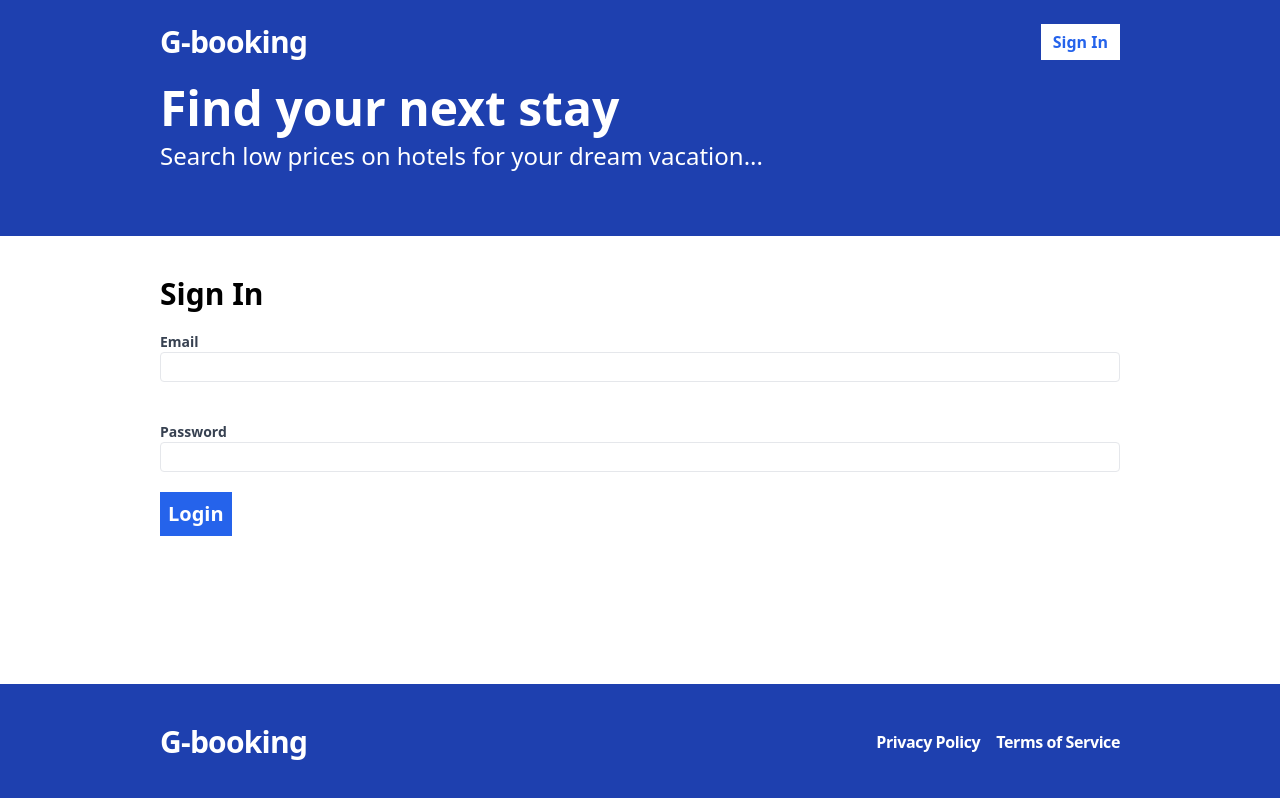
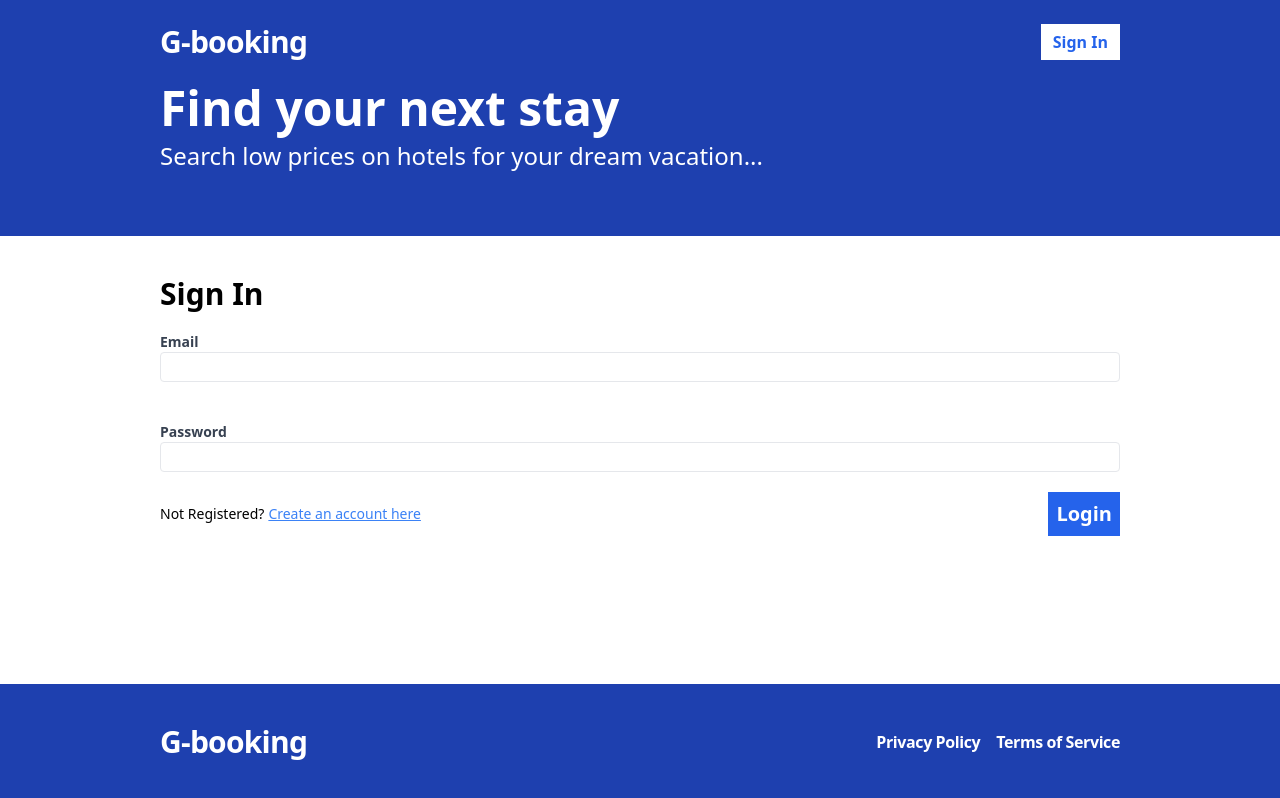
Before and after one commit to gio213/MERN-booking-App-Frontend, a React (Vite) app: page /sign-in in a window 1280 px wide. Built offline with nearby package versions, Linux system fonts and the light colour scheme; no server answers.

Commit message:
fixed login flow

```diff
--- a/src/components/Header.tsx
+++ b/src/components/Header.tsx
@@ -4,7 +4,6 @@ import SignOutButton from "./SignOutButton";
 
 const Header = () => {
   const { isLoggedIn } = useAppContext();
-  console.log(isLoggedIn);
 
   return (
     <div className="bg-blue-800 py-6">
@@ -15,8 +14,18 @@ const Header = () => {
         <span className="flex space-x-2">
           {isLoggedIn ? (
             <>
-              <Link to="/my-bookings">My Bookings</Link>
-              <Link to="/my-hotels">My Hotels</Link>
+              <Link
+                className="flex items-center text-white px-3 font-bold hover:bg-blue-600"
+                to="/my-bookings"
+              >
+                My Bookings
+              </Link>
+              <Link
+                className="flex items-center text-white px-3 font-bold hover:bg-blue-600"
+                to="/my-hotels"
+              >
+                My Hotels
+              </Link>
               <SignOutButton />
             </>
           ) : (
--- a/src/pages/Register.tsx
+++ b/src/pages/Register.tsx
@@ -1,5 +1,5 @@
 import { useForm } from "react-hook-form";
-import { useMutation } from "react-query";
+import { useMutation, useQueryClient } from "react-query";
 import * as apiClient from "../api/api-client";
 import { useAppContext } from "../context/AppContext";
 import { useNavigate } from "react-router-dom";
@@ -15,6 +15,7 @@ export type RegisterFormData = {
 const Register = () => {
   const { showToast } = useAppContext();
   const navigate = useNavigate();
+  const queryClient = useQueryClient();
   const {
     register,
     watch,
@@ -23,13 +24,13 @@ const Register = () => {
   } = useForm<RegisterFormData>();
 
   const onSubmit = handleSubmit((data) => {
-    console.log(data);
     mutation.mutate(data);
   });
 
   const mutation = useMutation(apiClient.register, {
-    onSuccess: () => {
+    onSuccess: async () => {
       showToast({ message: "Registration Success!", type: "SUCCESS" });
+      await queryClient.invalidateQueries("validateToken");
       navigate("/");
     },
     onError: (error: Error) => {
--- a/src/pages/Signin.tsx
+++ b/src/pages/Signin.tsx
@@ -1,8 +1,8 @@
 import { useForm } from "react-hook-form";
-import { useMutation } from "react-query";
+import { useMutation, useQueryClient } from "react-query";
 import * as apiClient from "../api/api-client";
 import { useAppContext } from "../context/AppContext";
-import { useNavigate } from "react-router-dom";
+import { Link, useNavigate } from "react-router-dom";
 
 export type SignInFormData = {
   email: string;
@@ -11,6 +11,7 @@ export type SignInFormData = {
 
 const Signin = () => {
   const { showToast } = useAppContext();
+  const queryClient = useQueryClient();
   const navigate = useNavigate();
   const {
     register,
@@ -21,6 +22,7 @@ const Signin = () => {
   const mutation = useMutation(apiClient.signIn, {
     onSuccess: async () => {
       showToast({ message: "Success", type: "SUCCESS" });
+      await queryClient.invalidateQueries("validateToken");
       navigate("/");
     },
     onError: (error: Error) => {
@@ -64,14 +66,21 @@ const Signin = () => {
           <span className="text-red-500">{errors.password.message}</span>
         )}
       </label>
-      <span>
+      <span className="flex items-center justify-between">
+        <span className="text-sm flex gap-1">
+          Not Registered?
+          <Link className="underline text-blue-500" to="/register">
+            Create an account here
+          </Link>
+        </span>
+
         <button
           type="submit"
           className="bg-blue-600 text-white p-2 font-bold hover:bg-blue-500 text-xl"
         >
           Login
         </button>
-      </span>{" "}
+      </span>
     </form>
   );
 };
```
